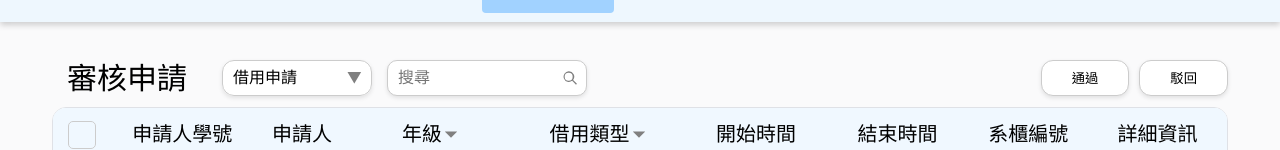
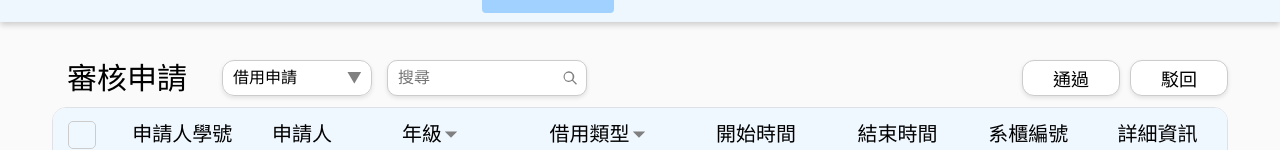
Before and after one commit to UTCS-G505/Locker-borrow-system-Frontend, a Vue app: page /review in a window 1280 px wide. Shown: the part 167-317 px from the top of the page. Built offline with nearby package versions, Linux system fonts and the light colour scheme.

Commit message:
fix : 按鈕字體大小

```diff
--- a/src/views/ReviewView.vue
+++ b/src/views/ReviewView.vue
@@ -318,6 +318,17 @@ body {
   height: 36px;
 }
 
+button {
+  display: block;
+  margin: 0 auto;
+  padding: 6px 12px;
+  border-radius: 12px;
+  cursor: pointer;
+  background-color: white;
+  color: black;
+  font-size: 18px;
+}
+
 button:hover {
   background-color: #eee;
 }
```
